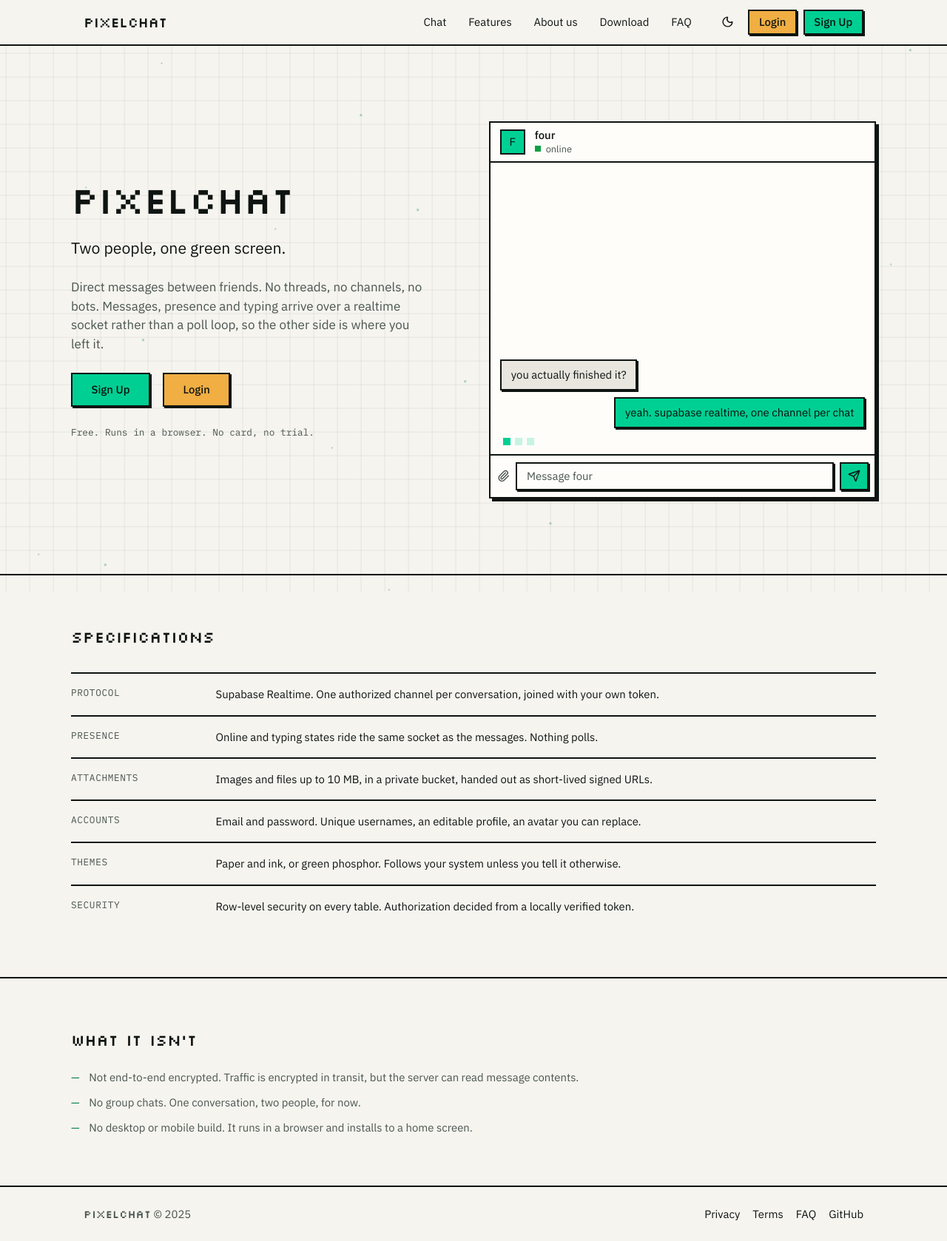
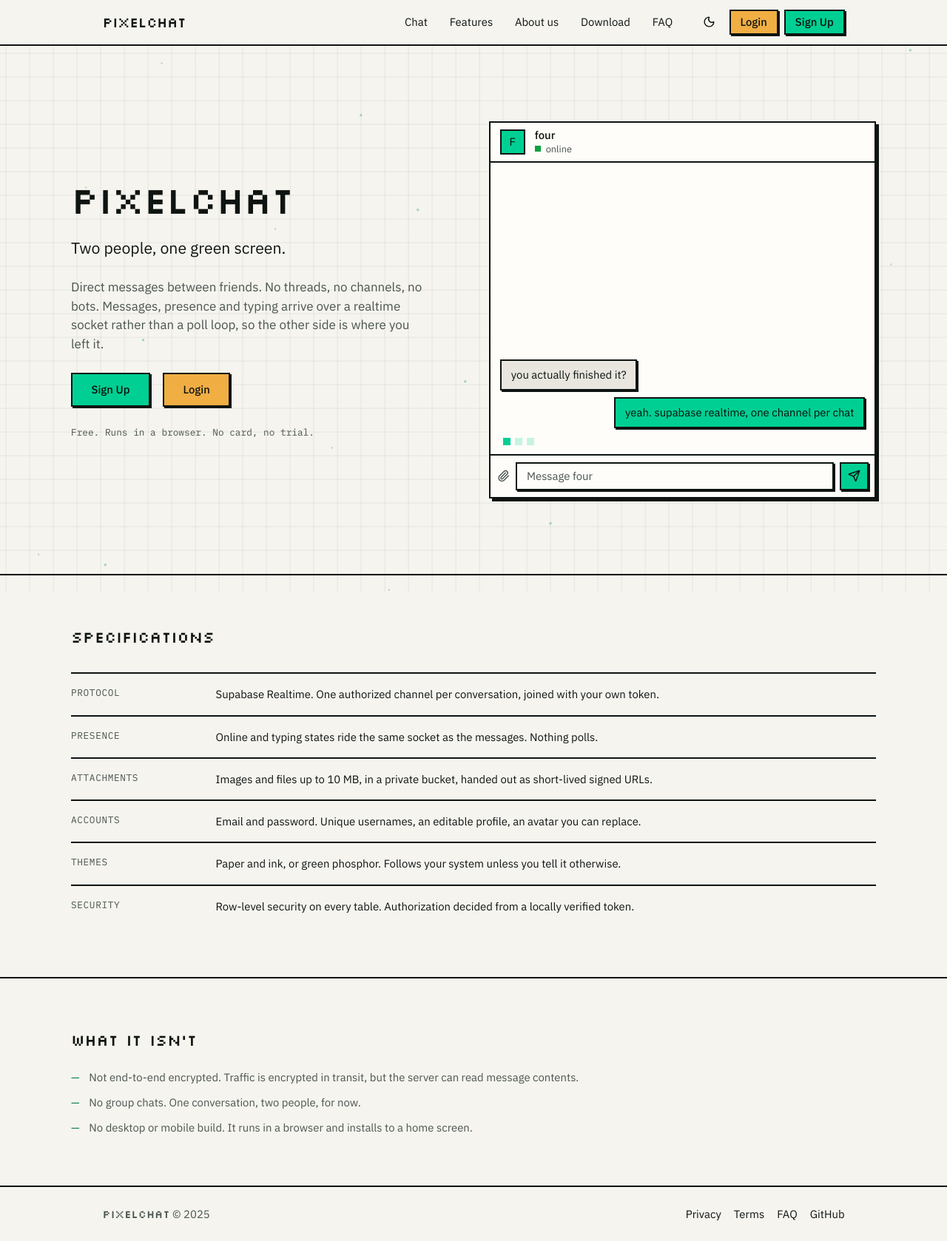
Before and after one commit to ZeroElemental/PixelChat, a Next.js app: page / in a window 1280 px wide. Shown: the whole page at 74% size. Built offline with nearby package versions, Linux system fonts and the light colour scheme; no server answers.

Commit message:
Give the site header and footer fluid gutters

```diff
--- a/src/components/site-footer.tsx
+++ b/src/components/site-footer.tsx
@@ -9,7 +9,7 @@
 export function SiteFooter() {
   return (
     <footer className="border-t-2">
-      <div className="mx-auto flex max-w-5xl flex-col items-center gap-3 px-4 py-6 text-sm sm:flex-row sm:justify-between">
+      <div className="mx-auto flex max-w-5xl flex-col items-center gap-3 gutter py-6 text-sm sm:flex-row sm:justify-between">
         <p className="text-muted-foreground">
           <span className="font-display">PixelChat</span>
           {` \u00a9 ${new Date().getFullYear()}`}
--- a/src/components/site-header.tsx
+++ b/src/components/site-header.tsx
@@ -8,7 +8,7 @@
 
   return (
     <header className="sticky top-0 z-40 border-b-2 bg-background/95 backdrop-blur">
-      <div className="mx-auto flex h-14 max-w-5xl items-center gap-4 px-4">
+      <div className="mx-auto flex h-14 max-w-5xl items-center gap-4 gutter">
         <Link href="/" className="font-display text-lg tracking-tight">
           PixelChat
         </Link>
```
